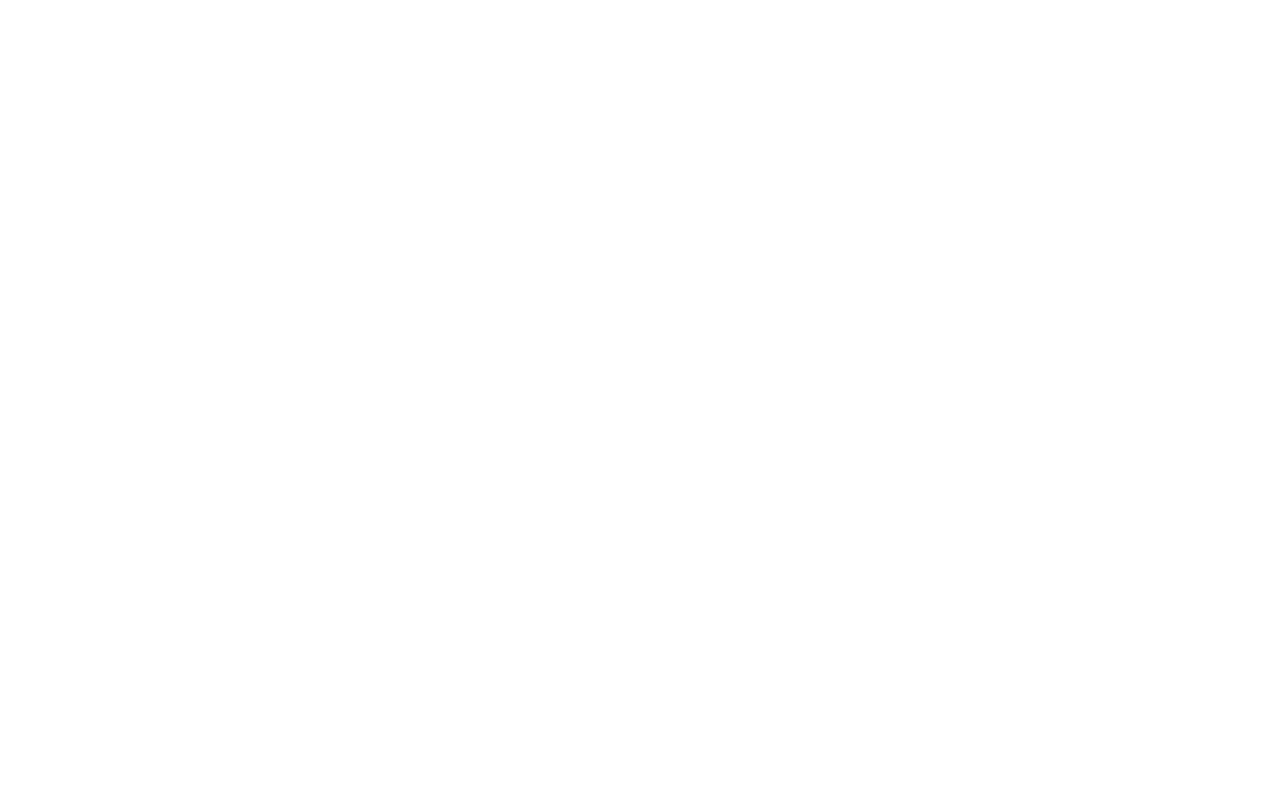
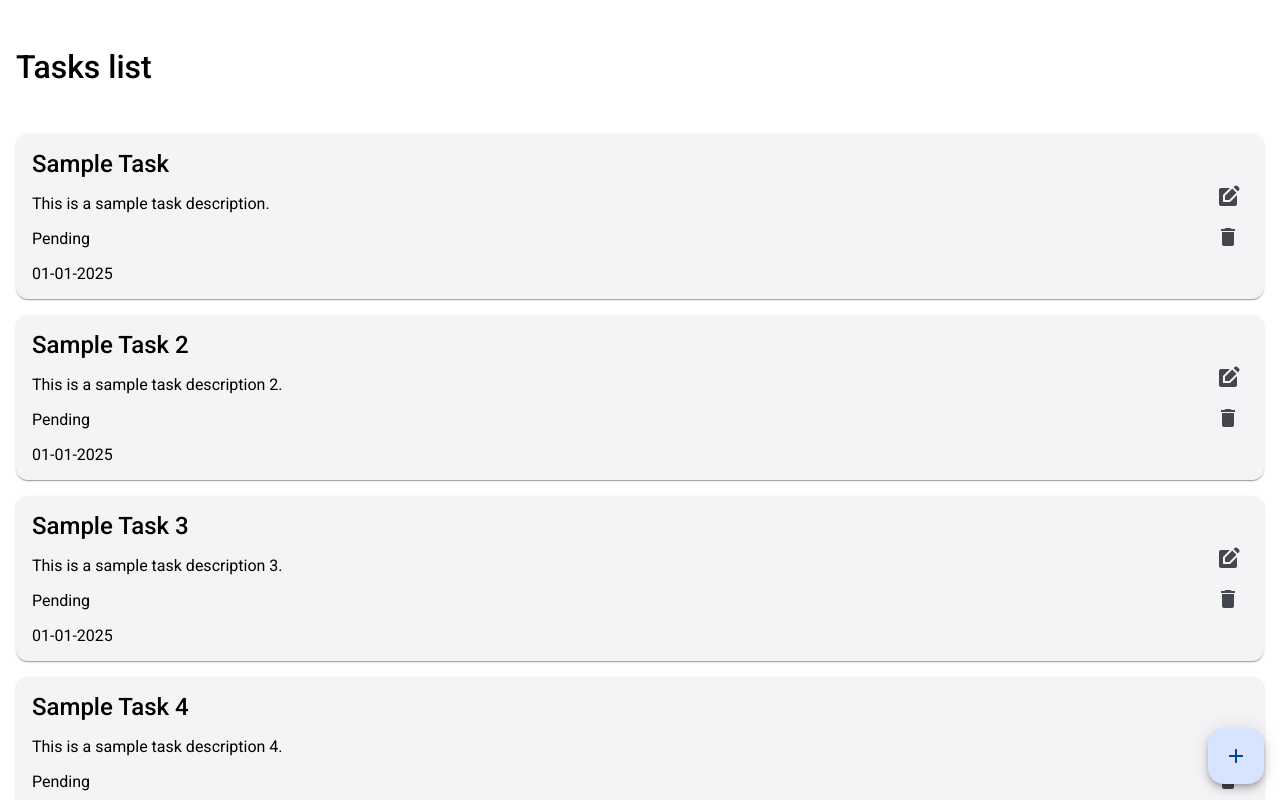
Before and after one commit to UTC1992/manage-tasks, an Angular app: page /tasks in a window 1280 px wide. Before the commit this address led to /. Shown: the top 800 px of the page. Built offline with nearby package versions, Linux system fonts and the light colour scheme.

Commit message:
page to list task was created

```diff
--- a/src/app/app.component.html
+++ b/src/app/app.component.html
@@ -1 +1 @@
-<router-outlet />
+<router-outlet></router-outlet>
--- a/src/app/app.config.ts
+++ b/src/app/app.config.ts
@@ -2,17 +2,12 @@
 import { provideRouter } from '@angular/router';
 
 import { routes } from './app.routes';
-import {
-  provideClientHydration,
-  withEventReplay,
-} from '@angular/platform-browser';
 import { provideAnimations } from '@angular/platform-browser/animations';
 
 export const appConfig: ApplicationConfig = {
   providers: [
     provideZoneChangeDetection({ eventCoalescing: true }),
     provideRouter(routes),
-    provideClientHydration(withEventReplay()),
     provideAnimations(),
   ],
 };
--- a/src/app/app.routes.ts
+++ b/src/app/app.routes.ts
@@ -4,7 +4,7 @@
 
 export const routes: Routes = [
   {
-    path: '',
+    path: 'tasks',
     // canActivate: [authGuard],
     loadChildren: () =>
       import('./modules/tasks/tasks.module').then((m) => m.TasksModule),
--- a/src/app/modules/tasks/components/task-item/task-item.component.html
+++ b/src/app/modules/tasks/components/task-item/task-item.component.html
@@ -11,10 +11,10 @@
       </div>
       <div class="task-item-container__actions">
         <button mat-icon-button>
-          <mat-icon>edit_square</mat-icon>
+          <mat-icon matTooltip="Edit task">edit_square</mat-icon>
         </button>
         <button mat-icon-button>
-          <mat-icon>delete</mat-icon>
+          <mat-icon matTooltip="Delete task">delete</mat-icon>
         </button>
       </div>
     </mat-card-content>
--- a/src/app/modules/tasks/components/task-item/task-item.component.scss
+++ b/src/app/modules/tasks/components/task-item/task-item.component.scss
@@ -16,18 +16,24 @@
 .task-item-container__info {
   display: flex;
   flex-direction: column;
-  row-gap: 0.1rem;
+  row-gap: 1rem;
 }
 
 .task-item-container__title {
   font-weight: 500;
-  font-size: medium;
+  font-size: x-large;
+  padding: 0%;
+  margin: 0%;
 }
 
 .task-item-container__description {
-  font-size: small;
+  font-size: medium;
+  padding: 0%;
+  margin: 0%;
 }
 
 .task-item-container__body {
-  font-size: small;
+  font-size: medium;
+  padding: 0%;
+  margin: 0%;
 }
--- a/src/app/modules/tasks/components/task-item/task-item.component.ts
+++ b/src/app/modules/tasks/components/task-item/task-item.component.ts
@@ -3,10 +3,17 @@
 import { MatButtonModule } from '@angular/material/button';
 import { MatIconModule } from '@angular/material/icon';
 import { MatListModule } from '@angular/material/list';
+import { MatTooltipModule } from '@angular/material/tooltip';
 
 @Component({
   selector: 'app-task-item',
-  imports: [MatCardModule, MatButtonModule, MatIconModule, MatListModule],
+  imports: [
+    MatCardModule,
+    MatButtonModule,
+    MatIconModule,
+    MatListModule,
+    MatTooltipModule,
+  ],
   templateUrl: './task-item.component.html',
   styleUrls: ['./task-item.component.scss'],
 })
@@ -14,12 +21,12 @@
   @Input() title: string;
   @Input() description: string;
   @Input() completed: boolean;
-  @Input() createdAt: Date;
+  @Input() createdAt: string;
 
   constructor() {
     this.title = '';
     this.description = '';
     this.completed = false;
-    this.createdAt = new Date();
+    this.createdAt = '';
   }
 }
--- a/src/app/modules/tasks/components/task-list/task-list.component.html
+++ b/src/app/modules/tasks/components/task-list/task-list.component.html
@@ -1,5 +1,9 @@
 <div class="task-list-container">
-  <app-task-item></app-task-item>
-  <app-task-item></app-task-item>
-  <app-task-item></app-task-item>
+  <app-task-item
+    *ngFor="let task of tasks"
+    [title]="task.title"
+    [description]="task.description"
+    [completed]="task.completed"
+    [createdAt]="task.createdAt"
+  ></app-task-item>
 </div>
--- a/src/app/modules/tasks/components/task-list/task-list.component.ts
+++ b/src/app/modules/tasks/components/task-list/task-list.component.ts
@@ -2,11 +2,45 @@
 import { MatListModule } from '@angular/material/list';
 import { MatCardModule } from '@angular/material/card';
 import { TaskItemComponent } from '@app/modules/tasks/components/task-item/task-item.component';
+import { CommonModule } from '@angular/common';
 
 @Component({
   selector: 'app-task-list',
-  imports: [MatListModule, MatCardModule, TaskItemComponent],
+  imports: [MatListModule, MatCardModule, TaskItemComponent, CommonModule],
   templateUrl: './task-list.component.html',
   styleUrl: './task-list.component.scss',
 })
-export class TaskListComponent {}
+export class TaskListComponent {
+  tasks = [
+    {
+      title: 'Sample Task',
+      description: 'This is a sample task description.',
+      completed: false,
+      createdAt: '01-01-2025',
+    },
+    {
+      title: 'Sample Task 2',
+      description: 'This is a sample task description 2.',
+      completed: false,
+      createdAt: '01-01-2025',
+    },
+    {
+      title: 'Sample Task 3',
+      description: 'This is a sample task description 3.',
+      completed: false,
+      createdAt: '01-01-2025',
+    },
+    {
+      title: 'Sample Task 4',
+      description: 'This is a sample task description 4.',
+      completed: false,
+      createdAt: '01-01-2025',
+    },
+    {
+      title: 'Sample Task 5',
+      description: 'This is a sample task description 5.',
+      completed: false,
+      createdAt: '01-01-2025',
+    },
+  ];
+}
--- a/src/app/modules/tasks/pages/task-home/task-home.component.html
+++ b/src/app/modules/tasks/pages/task-home/task-home.component.html
@@ -1,4 +1,11 @@
 <div class="task-home-container">
-  <p>Tasks list</p>
+  <p class="task-home-container__title">Tasks list</p>
   <app-task-list></app-task-list>
+  <button
+    class="task-home-container__fab-button"
+    mat-fab
+    matTooltip="Add new task"
+  >
+    <mat-icon>add</mat-icon>
+  </button>
 </div>
--- a/src/app/modules/tasks/pages/task-home/task-home.component.scss
+++ b/src/app/modules/tasks/pages/task-home/task-home.component.scss
@@ -2,6 +2,16 @@
   display: flex;
   flex-direction: column;
   row-gap: 1rem;
-  width: 100%;
   padding: 1rem;
 }
+
+.task-home-container__fab-button {
+  position: fixed;
+  bottom: 1rem;
+  right: 1rem;
+}
+
+.task-home-container__title {
+  font-size: xx-large;
+  font-weight: 500;
+}
```
Also changed, not shown: src/app/modules/tasks/pages/task-home/task-home.component.ts (+11 -5 lines).
